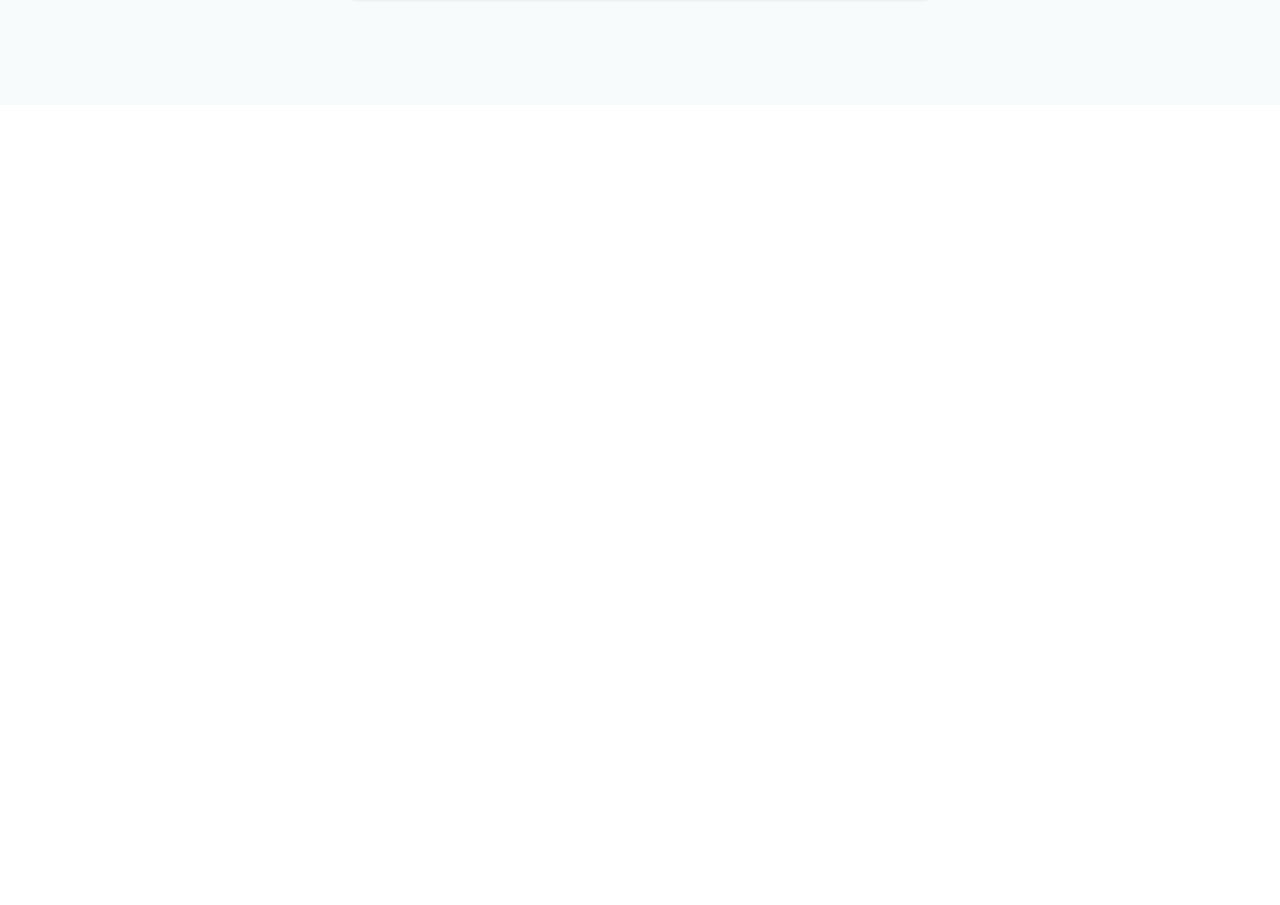
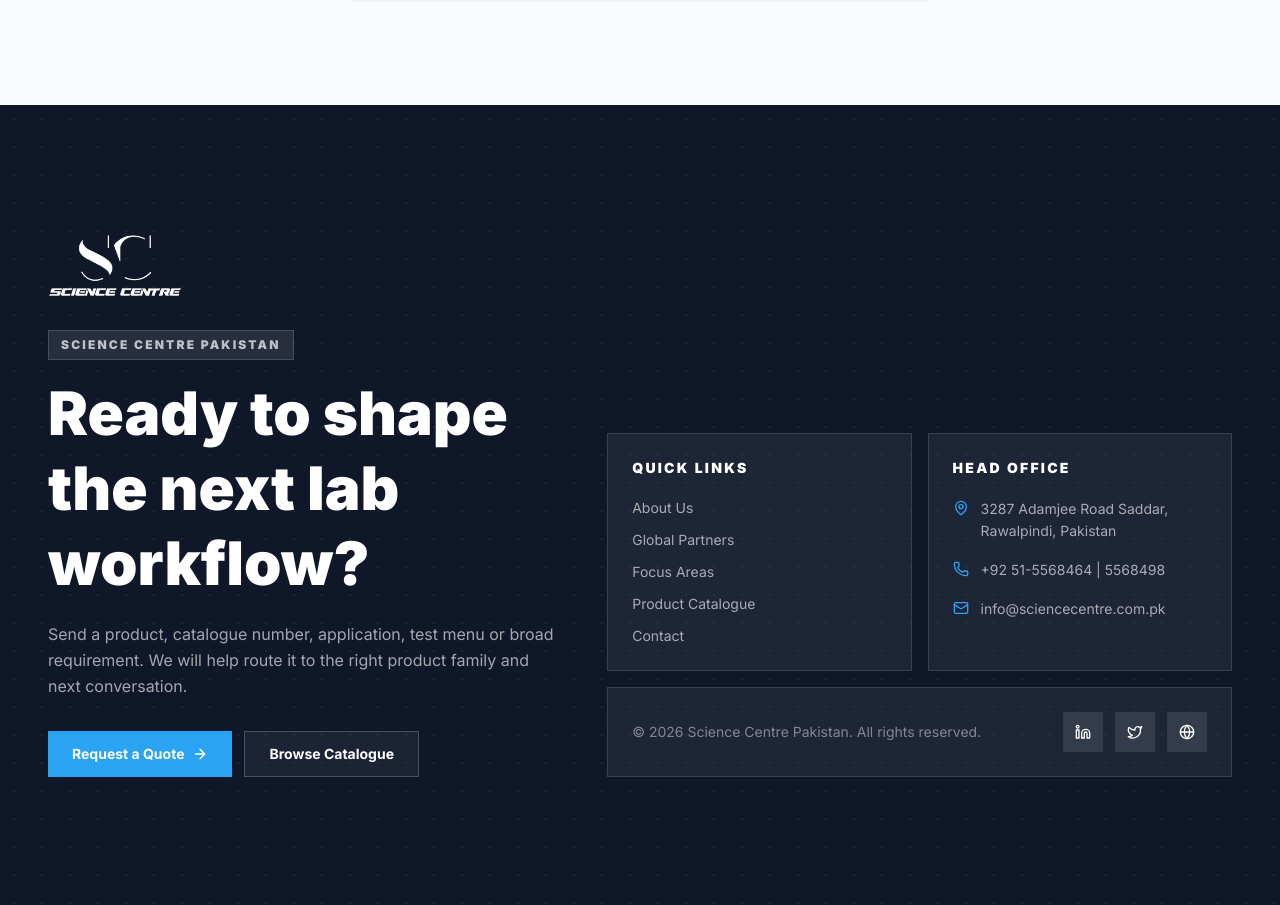
Before and after one commit to tayyabnasir01112-debug/Lab-Solutions-Pakistan, a React (Vite) app in the folder artifacts/science-centre/: page /admin/events in a window 1280 px wide. Shown: the part 695-1600 px from the top of the page. Before the commit the page ends 800 px from the top, so only its background shows below. Built offline with nearby package versions, Linux system fonts and the light colour scheme.

Commit message:
Add shared footer to every route

```diff
--- a/artifacts/science-centre/src/pages/events-admin.tsx
+++ b/artifacts/science-centre/src/pages/events-admin.tsx
@@ -16,6 +16,7 @@ import {
 } from "lucide-react";
 import { Button } from "@/components/ui/button";
 import { Input } from "@/components/ui/input";
+import { SiteFooter } from "@/components/site-footer";
 import { SiteNavbar } from "@/components/site-navbar";
 import {
   createBlankEvent,
@@ -89,6 +90,7 @@ function AdminLogin({ onLogin }: { onLogin: () => void }) {
           </p>
         </form>
       </main>
+      <SiteFooter />
     </div>
   );
 }
@@ -209,6 +211,7 @@ export default function EventsAdminPage() {
           <h1 className="font-[var(--app-font-heading)] text-4xl font-black">No events yet</h1>
           <Button onClick={addEvent} className="mt-6 rounded-none bg-foreground text-background">Create first event</Button>
         </main>
+        <SiteFooter />
       </div>
     );
   }
@@ -402,6 +405,7 @@ export default function EventsAdminPage() {
           </aside>
         </section>
       </main>
+      <SiteFooter />
     </div>
   );
 }
--- a/artifacts/science-centre/src/pages/events.tsx
+++ b/artifacts/science-centre/src/pages/events.tsx
@@ -246,8 +246,8 @@ export default function EventsPage() {
           </div>
         </section>
 
-        <section className="product-slide-section flex min-h-[100dvh] flex-col bg-background">
-          <div className="container mx-auto grid flex-1 items-center px-6 py-28 md:px-12">
+        <section className="product-slide-section flex min-h-[100dvh] items-center bg-background">
+          <div className="container mx-auto px-6 py-28 md:px-12">
           <div className="grid gap-8 border border-border bg-foreground p-8 text-background md:grid-cols-[1fr_auto] md:items-center md:p-10">
             <div>
               <div className="mb-2 text-[11px] font-black uppercase tracking-[0.22em] text-background/50">Host with Science Centre</div>
@@ -259,6 +259,9 @@ export default function EventsPage() {
             </Button>
           </div>
           </div>
+        </section>
+
+        <section className="product-slide-section">
           <SiteFooter />
         </section>
       </main>
--- a/artifacts/science-centre/src/pages/home.tsx
+++ b/artifacts/science-centre/src/pages/home.tsx
@@ -1728,7 +1728,7 @@ export default function Home() {
     <Partners key="partners" />,
     <Credibility key="credibility" />,
     <Locations key="locations" />,
-    <Contact key="contact" />,
+    <SiteFooter key="contact" />,
   ];
 
   const goTo = (index: number) => {
```
